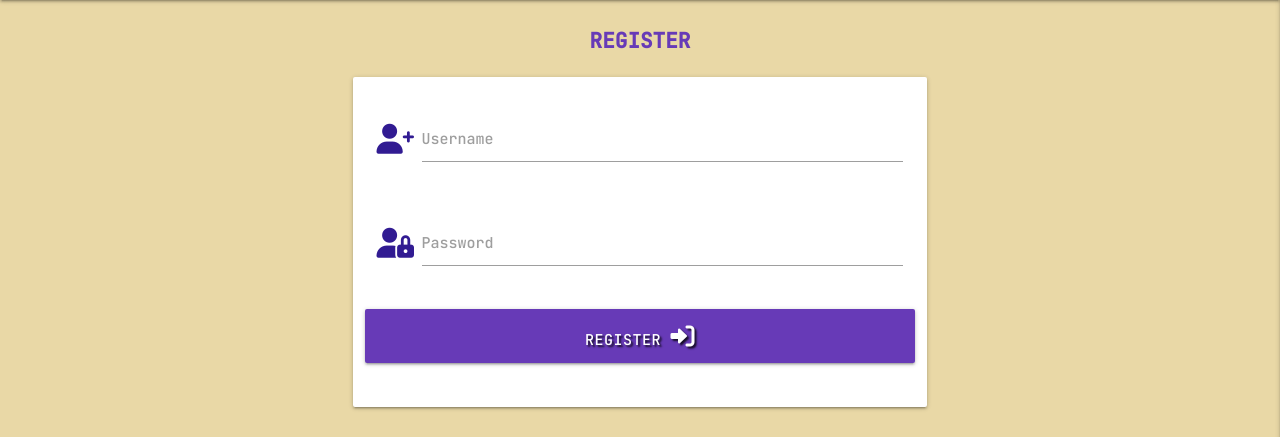
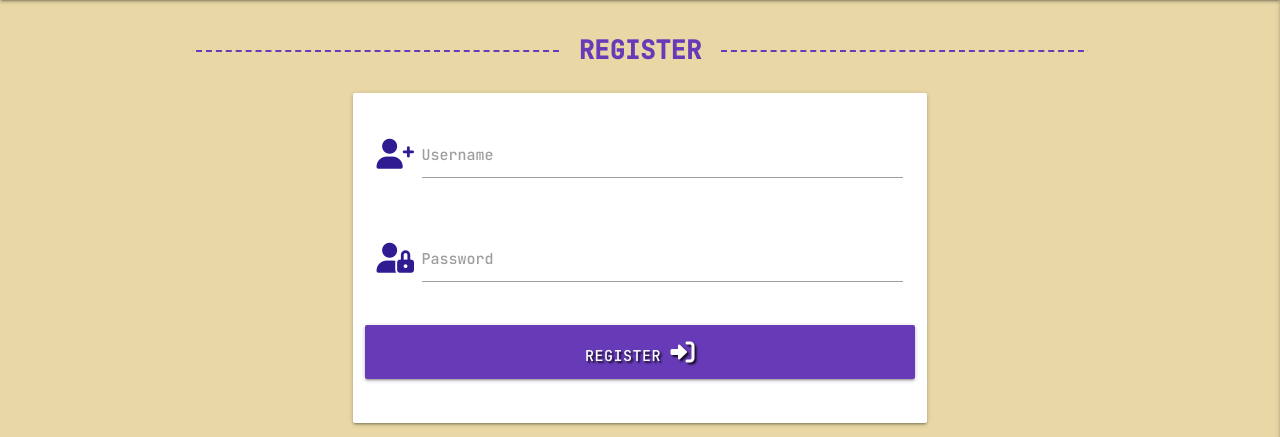
Before and after one commit to sara5491/ArchiveTheAdventure, a Flask app: page /register in a window 1280 px wide. Shown: the part 64-501 px from the top of the page. Run offline with Flask 2, Linux system fonts and the light colour scheme; some libraries are stand-ins or nearby versions.

Commit message:
add text decoration to register.html

```diff
--- a/static/css/style.css
+++ b/static/css/style.css
@@ -205,3 +205,27 @@ img {
 .icon {
   position: relative;
 }
+
+
+.decorated{
+  overflow: hidden;
+  text-align: center;
+}
+.decorated > span{
+ position: relative;
+ display: inline-block;
+}
+.decorated > span:before, .decorated > span:after{
+ content: '';
+ position: absolute;
+ top: 50%;
+ border-bottom: 2px dashed;
+ width: 591px;
+ margin: 0 20px;
+}
+.decorated > span:before{
+ right: 100%;
+}
+.decorated > span:after{
+ left: 100%;
+}
--- a/templates/login.html
+++ b/templates/login.html
@@ -1,7 +1,7 @@
 {% extends "base.html" %}
 {% block content %}
 
-    <h3 class="center-align deep-purple-text">LOG IN</h3>
+    <h2 class="decorated center-align deep-purple-text"><span>LOG IN</span></h2>
 
     <div class="row">
         <form class="col s12 m8 offset-m2" method="POST" action="{{ url_for('login') }}">
--- a/templates/register.html
+++ b/templates/register.html
@@ -1,7 +1,7 @@
 {% extends "base.html" %}
 {% block content %}
 
-    <h3 class="center-align deep-purple-text">REGISTER</h3>
+    <h2 class="decorated center-align deep-purple-text"><span>REGISTER</span></h2>
 
     <div class="row">
         <form class="col s12 m8 offset-m2" method="POST" action="{{ url_for('register') }}">
```
